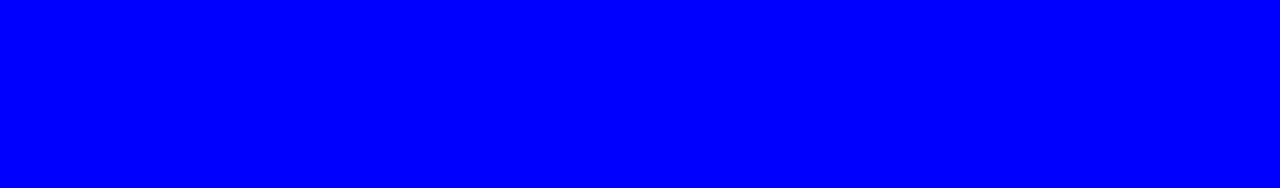
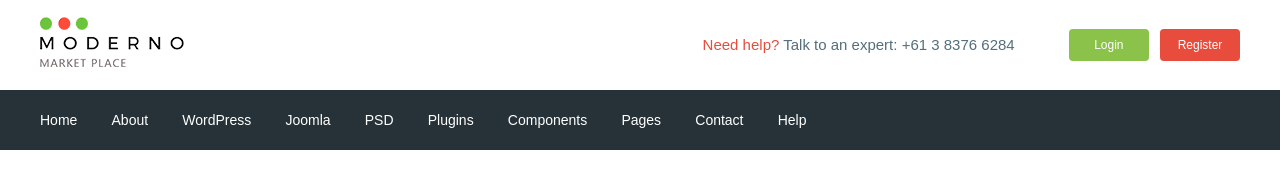
Before and after one commit to adamant0711/moderno, a website: page app/index.html in a window 1280 px wide. Drawn offline with nearby package versions, Linux system fonts and the light colour scheme; files that its build step writes are made by us from their sources.

Commit message:
added header

```diff
--- a/app/index.html
+++ b/app/index.html
@@ -5,10 +5,78 @@
     <meta name="viewport" content="width=device-width, initial-scale=1.0" />
     <meta http-equiv="X-UA-Compatible" content="ie=edge" />
     <title>Document</title>
+    <link rel="preconnect" href="https://fonts.gstatic.com">
+    <link href="https://fonts.googleapis.com/css2?family=Roboto:wght@500;700&display=swap" rel="stylesheet">
     <link rel="stylesheet" href="css/libs.min.css" />
     <link rel="stylesheet" href="css/style.min.css" />
   </head>
+
   <body>
+    <header class="header">
+      <div class="header__top">
+        <div class="container">
+          <div class="header__top-inner">
+            <div class="header__logo">
+              <a href="#">
+                <img src="images/logo.png" alt="" />
+              </a>
+            </div>
+            <div class="header__text">
+              <a href="#">
+                <span>Need help?</span>
+              </a>
+              Talk to an expert:
+              <a class="header__phone" href="tel:61383766284"
+                >+61 3 8376 6284</a
+              >
+            </div>
+            <div class="header__box">
+              <a class="basket" href="#"></a>
+              <a class="header__btn header__btn-login" href="#">Login</a>
+              <a class="header__btn header__btn-register" href="#">Register</a>
+            </div>
+          </div>
+        </div>
+      </div>
+      <div class="header__menu">
+        <div class="container">
+          <nav class="menu">
+            <ul class="menu__list">
+              <li>
+                <a href="#"> Home </a>
+              </li>
+              <li>
+                <a href="#"> About </a>
+              </li>
+              <li>
+                <a href="#"> WordPress </a>
+              </li>
+              <li>
+                <a href="#"> Joomla </a>
+              </li>
+              <li>
+                <a href="#"> PSD </a>
+              </li>
+              <li>
+                <a href="#"> Plugins </a>
+              </li>
+              <li>
+                <a href="#"> Components </a>
+              </li>
+              <li>
+                <a href="#"> Pages </a>
+              </li>
+              <li>
+                <a href="#"> Contact </a>
+              </li>
+              <li>
+                <a href="#"> Help </a>
+              </li>
+            </ul>
+          </nav>
+        </div>
+      </div>
+    </header>
 
     <script src="https://ajax.googleapis.com/ajax/libs/jquery/3.5.1/jquery.min.js"></script>
     <script src="js/libs.min.js"></script>
--- /dev/null
+++ b/app/scss/_fonts.scss
@@ -0,0 +1,7 @@
+@font-face{
+font-family: 'Roboto-Regular', sans-serif ;
+src: url('../fonts/Roboto-Regular.woff2') format('woff2'),
+    url('../fonts/Roboto-Regular.woff') format('woff');
+    font-weight: 400;
+    font-display: swap;
+}
--- /dev/null
+++ b/app/scss/_global.scss
@@ -0,0 +1,30 @@
+html {
+    box-sizing: border-box;
+  }
+  *::before,
+  *::after {
+    box-sizing: inherit;
+  }
+  a{
+      display:inline-block;
+      text-decoration: none;
+      color: $text;
+  }
+  ul,
+  li{
+      margin: 0;
+      padding: 0;
+      list-style: none;
+  }
+  body{
+    font-family: 'Roboto-Regular', sans-serif;
+    font-size: 15px;
+    line-height: 24px;
+    color: $text;
+    font-weight: 400;
+  }
+  .container{
+      max-width: 1200px;
+      margin: 0 auto;
+      padding: 0 15px;
+  }
--- /dev/null
+++ b/app/scss/_vars.scss
@@ -0,0 +1,4 @@
+$text: #546e7a;
+$red: #e74c3c;
+$green: #8bc34a;
+$bg: #263238;
--- a/app/scss/style.scss
+++ b/app/scss/style.scss
@@ -1,12 +1,53 @@
-html {
-  box-sizing: border-box;
+@import 'vars';
+@import 'global';
+@import 'fonts';
+
+.header__top-inner{
+display: flex;
+justify-content:space-between;
+height: 90px;
+align-items: center;
 }
-*::before,
-*::after {
-  box-sizing: inherit;
+.header__text{
+  margin-left: auto;
+  margin-right: 50px;
+  span{
+    color: $red;
+  }
 }
-body {
-  margin: 0;
-  padding: 0;
-  background-color: blue;
+
+.header__btn{
+  padding: 4px;
+  width: 72px;
+  border-radius: 4px;
+  text-align: center;
+  color: #ffff;
+  font-size: 12px;
 }
+.header__btn-login{
+  background-color: $green;
+}
+.header__btn-register{
+  background-color: $red;
+  margin-left: 7px;
+}
+.header__menu{
+  background-color: $bg;
+}
+.menu{
+  display: flex;
+  align-items: center;
+  height: 60px;
+}
+.menu__list{
+  li{
+    display: inline-block;
+    & + li{
+      margin-left: 30px;
+    }
+  }
+  a{
+    color: #ffff;
+    font-size: 14px;
+  }
+}
--- a/gulpfile.js
+++ b/gulpfile.js
@@ -59,7 +59,7 @@ gulp.task('browser-sync', function() {
 
 
 gulp.task('watch', function(){
-    gulp.watch('app/scss/style.scss', gulp.parallel('sass'))
+    gulp.watch('app/scss/**/*.scss', gulp.parallel('sass'))
     gulp.watch('app/*.html', gulp.parallel('html'))
     gulp.watch('app/js/*.js', gulp.parallel('js'))
 });
```
Also changed, not shown: app/fonts/Roboto-Regular.woff (added), app/fonts/Roboto-Regular.woff2 (added), app/images/logo.png (added).
